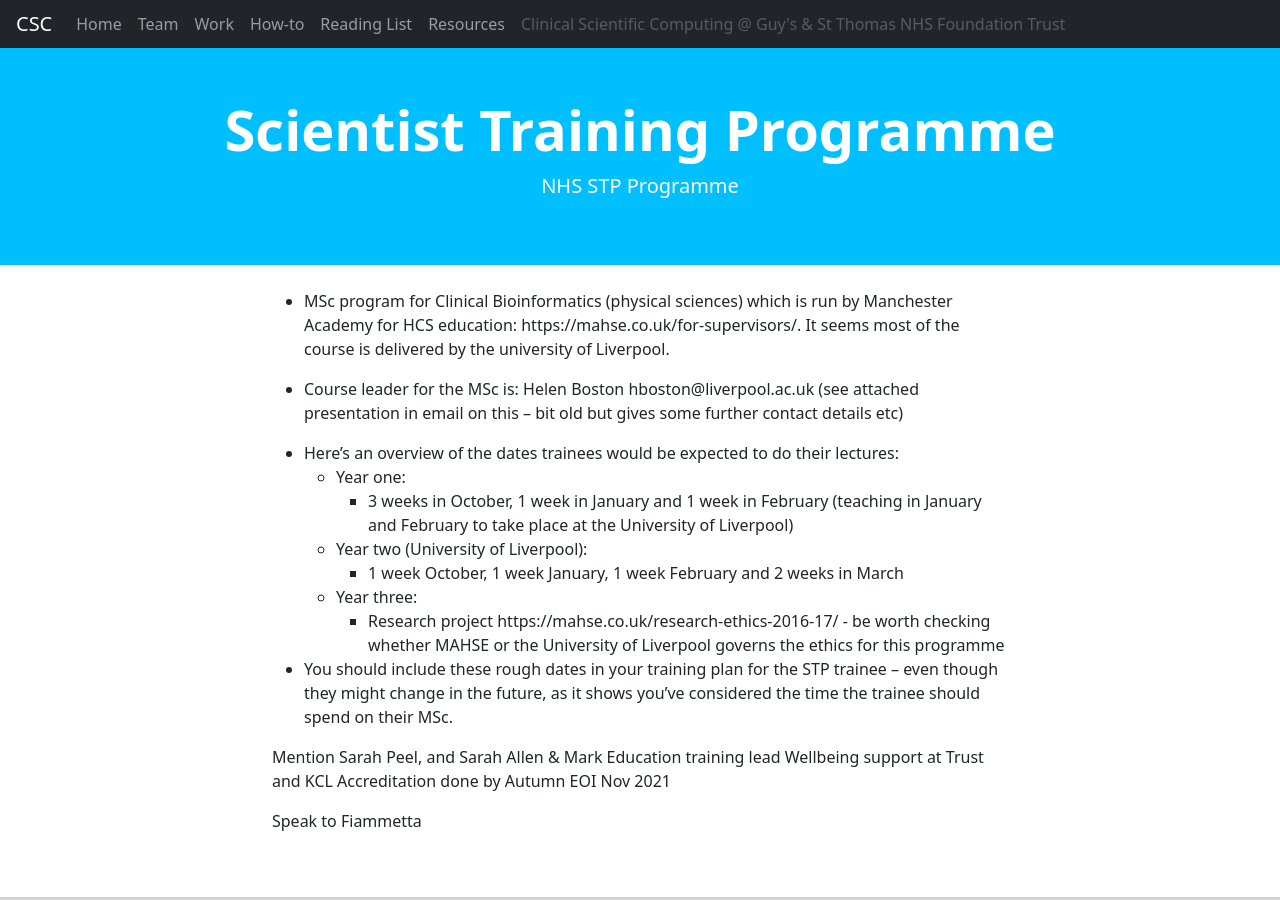
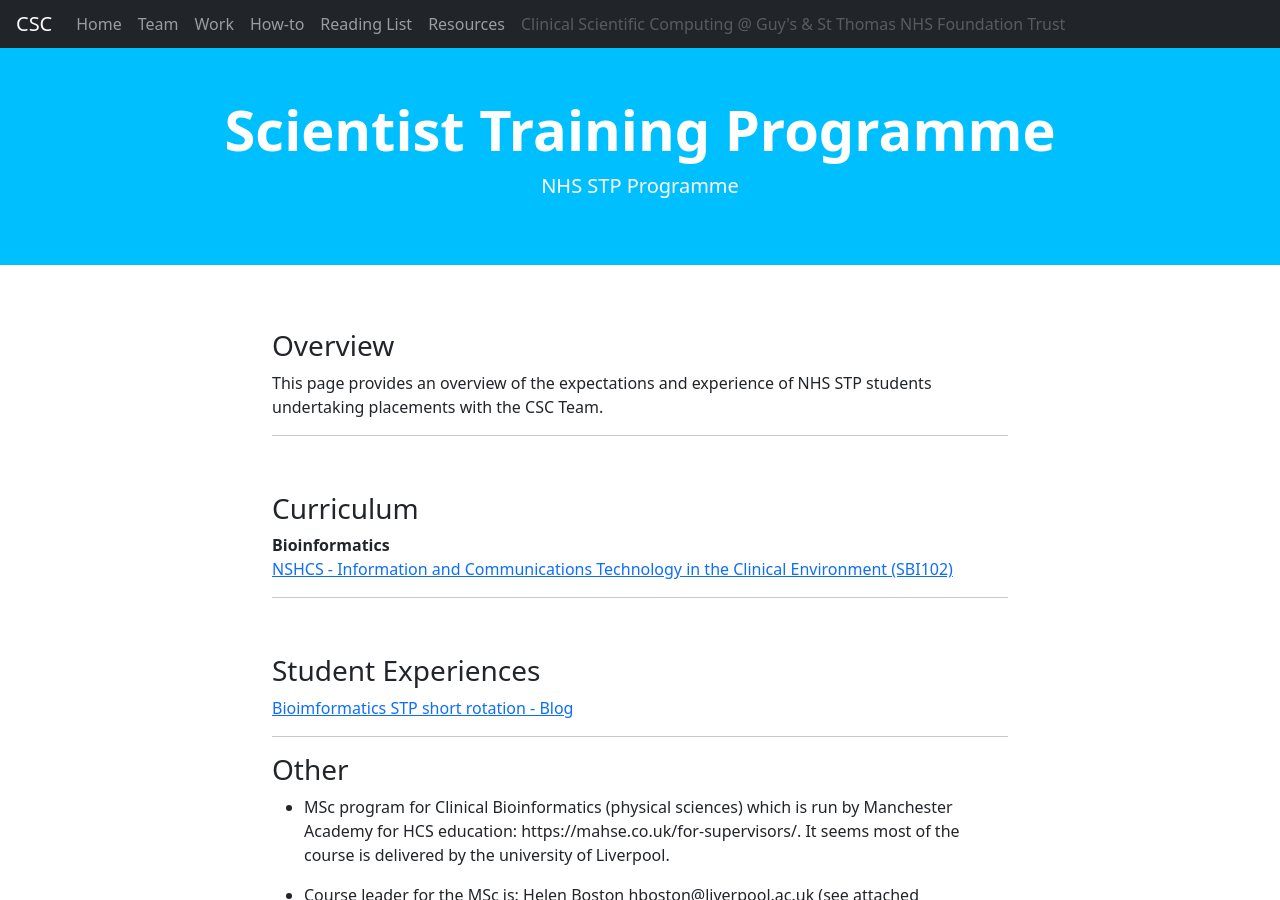
Before and after one commit to GSTT-CSC/gstt-csc-old, a Jekyll site: the page built from stp.md, in a window 1280 px wide and 900 px high. Built offline with Jekyll 4.4.1, drawn with Linux system fonts in a browser that asks for light colours.

Commit message:
added stp blog
Reformatted the stp.md page.
Added Igor's blog in new file.

```diff
--- a/stp.md
+++ b/stp.md
@@ -4,6 +4,31 @@ title: Scientist Training Programme
 description: NHS STP Programme
 ---
 
+<br>
+### Overview
+This page provides an overview of the expectations and experience of NHS STP students undertaking placements with the CSC Team.
+<br>
+
+---
+
+<br>
+
+### Curriculum
+
+**Bioinformatics**
+<br>
+<a href="https://curriculum.nshcs.org.uk/programmes/stp/module/SBI102"> NSHCS - Information and Communications Technology in the Clinical Environment (SBI102) </a>
+<br>
+
+---
+
+<br>
+### Student Experiences
+<a href="/blogs/20210825-STP_blog.html"> Bioimformatics STP short rotation - Blog </a>
+<br>
+
+---
+### Other
 - MSc program for Clinical Bioinformatics (physical sciences) which is run by Manchester Academy for HCS education: https://mahse.co.uk/for-supervisors/. It seems most of the course is delivered by the university of Liverpool.
 
 - Course leader for the MSc is: Helen Boston hboston@liverpool.ac.uk (see attached presentation in email on this – bit old but gives some further contact details etc)
```
Also changed, not shown: blogs/20210825-STP_blog.md (added, +22 -0 lines).
